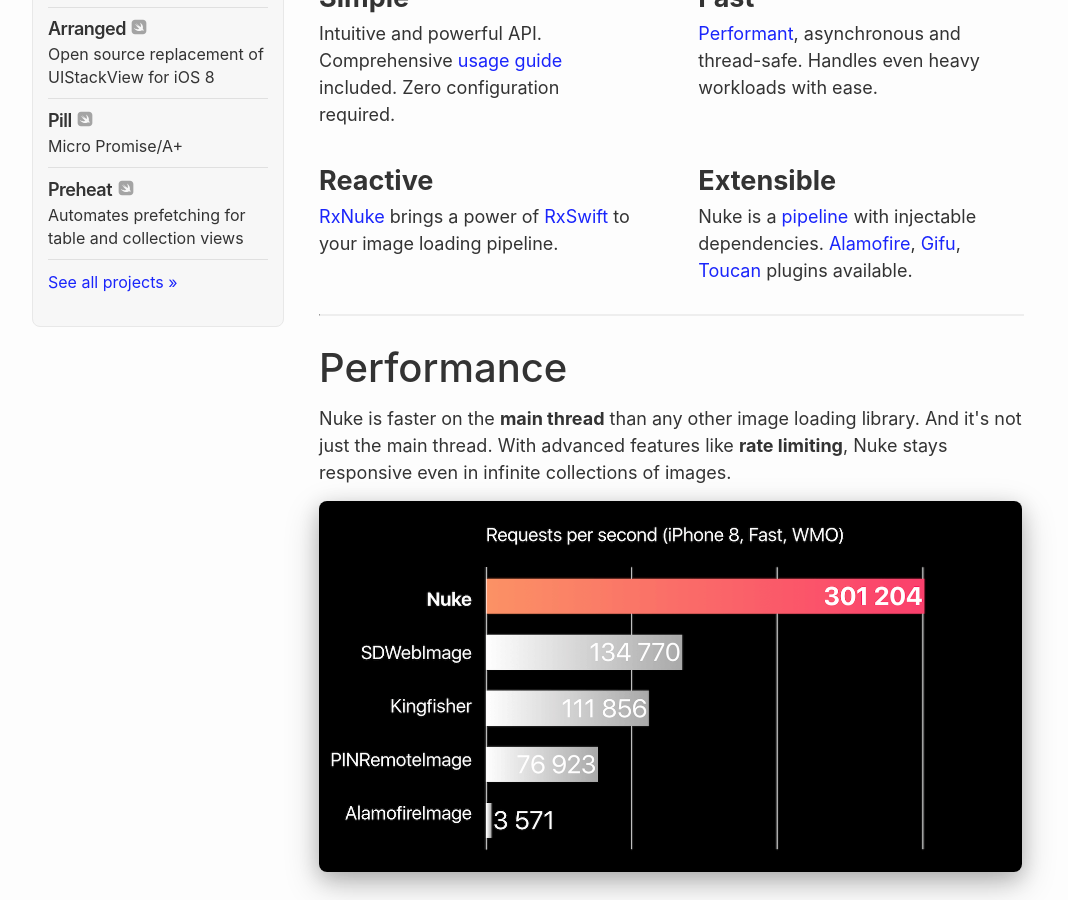
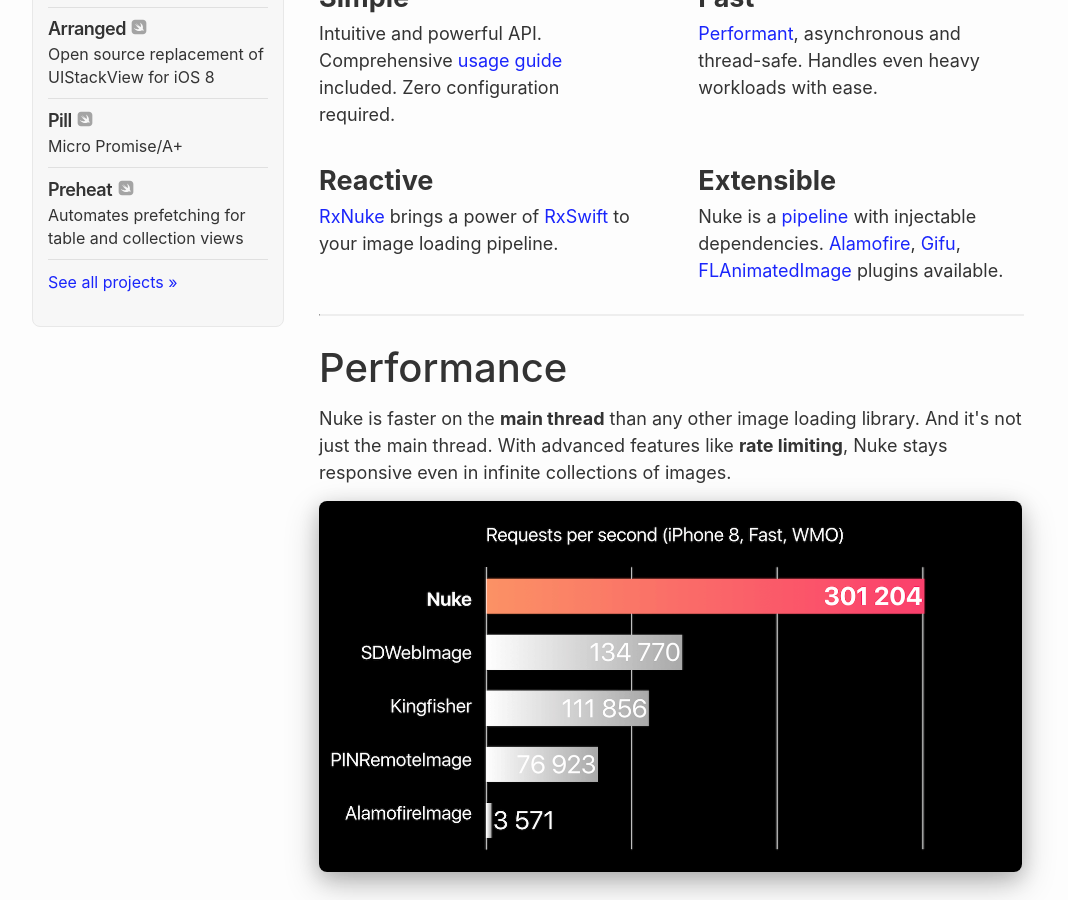
Before and after one commit to hyling/kean.github.io, a Jekyll site: the page built from nuke/index.html, in a window 1280 px wide and 900 px high, scrolled down 617 px. Shown: the whole window, without its empty margins (113-1181 px from the left). Built offline with Jekyll 4.4.1, drawn with Linux system fonts in a browser that asks for light colours; comment, search, counter and statistics services are not loaded.

Commit message:
Remove Toucan referencs

```diff
--- a/nuke/index.html
+++ b/nuke/index.html
@@ -47,7 +47,7 @@
     </div>
     <div class="nuke-featurette-block">
         <h2>Extensible</h2>
-        <p> Nuke is a <a href="https://github.com/kean/Nuke#h_design">pipeline</a> with injectable dependencies. <a href="https://github.com/kean/Nuke-Alamofire-Plugin">Alamofire</a>, <a href="https://github.com/kean/Nuke-Gifu-Plugin">Gifu</a>, <a herf="https://github.com/kean/Nuke-Toucan-Plugin">Toucan</a> plugins available.</p>
+        <p> Nuke is a <a href="https://github.com/kean/Nuke#h_design">pipeline</a> with injectable dependencies. <a href="https://github.com/kean/Nuke-Alamofire-Plugin">Alamofire</a>, <a href="https://github.com/kean/Nuke-Gifu-Plugin">Gifu</a>, <a herf="https://github.com/kean/Nuke-FLAnimatedImage-Plugin">FLAnimatedImage</a> plugins available.</p>
     </div>
 </div>
 
```
